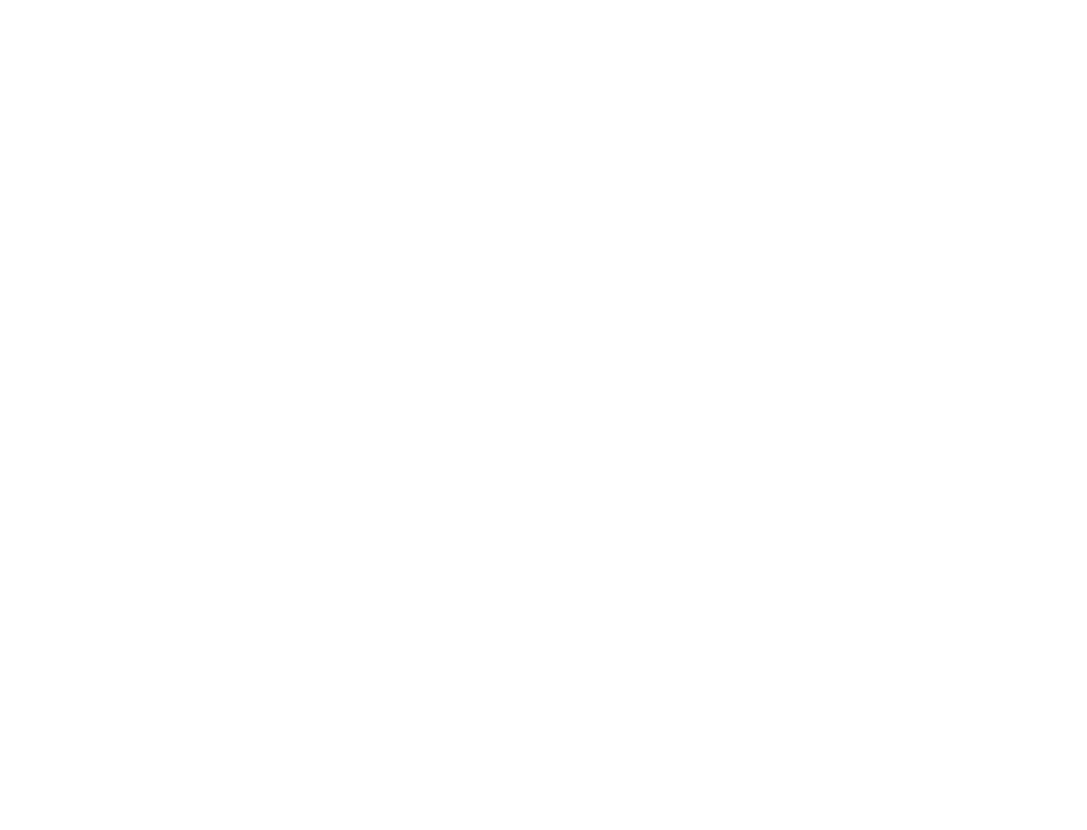
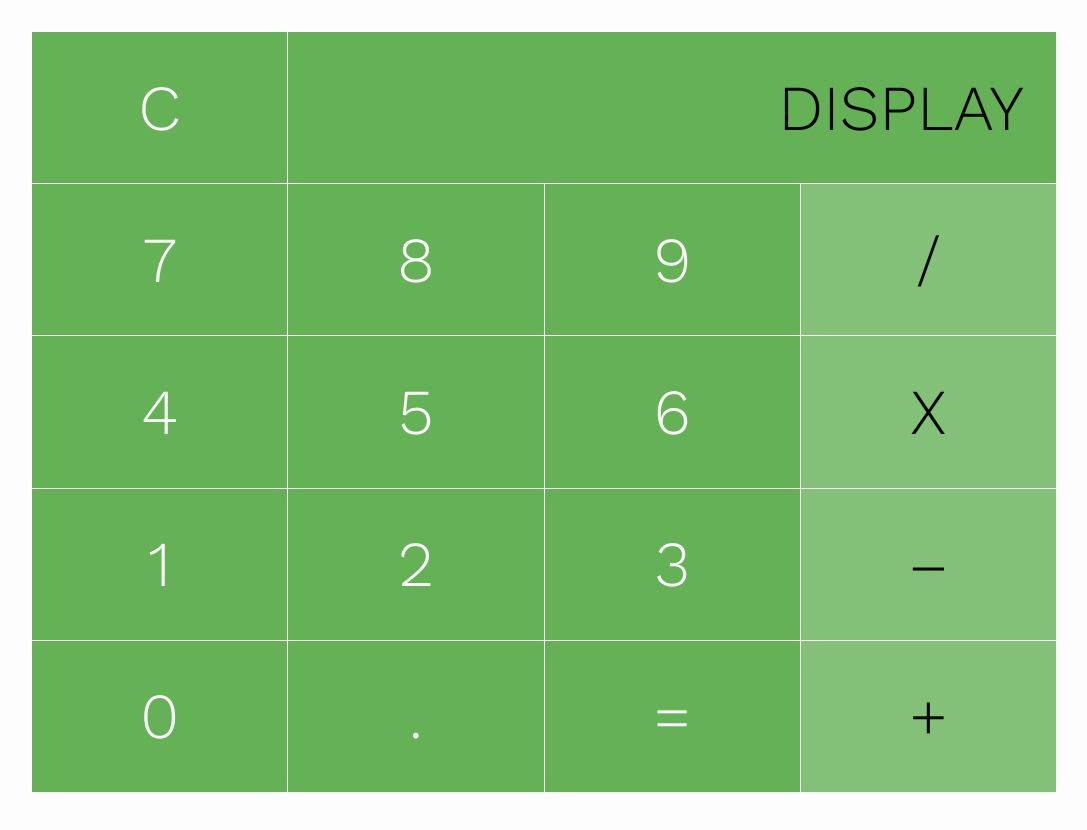
Before and after one commit to Momentum-Team-16/js-caculator-johnhamlin, a plain HTML site: page index.html in a window 1280 px wide. Shown: the whole page, without its empty margins (96-1183 px from the left). Before the commit the page ends 800 px from the top, so only its background shows below. Drawn offline with nearby package versions, Linux system fonts and the light colour scheme.

Commit message:
Implimented calculator layout in html/css

```diff
--- a/index.html
+++ b/index.html
@@ -7,5 +7,26 @@
     <script src="main.js" defer></script>
     <title>John's Calculator</title>
   </head>
-  <body></body>
+  <body>
+    <main class="calculator">
+      <div class="btn clear">C</div>
+      <div class="display">DISPLAY</div>
+      <div class="btn 7">7</div>
+      <div class="btn 8">8</div>
+      <div class="btn 9">9</div>
+      <div class="btn divide operator">/</div>
+      <div class="btn 4">4</div>
+      <div class="btn 5">5</div>
+      <div class="btn 6">6</div>
+      <div class="btn multiply operator">X</div>
+      <div class="btn 1">1</div>
+      <div class="btn 2">2</div>
+      <div class="btn 3">3</div>
+      <div class="btn minus operator">–</div>
+      <div class="btn 0">0</div>
+      <div class="btn decimal">.</div>
+      <div class="btn equals">=</div>
+      <div class="btn plus operator">+</div>
+    </main>
+  </body>
 </html>
--- a/main.css
+++ b/main.css
@@ -0,0 +1,89 @@
+/* Google Font */
+@import url('https://fonts.googleapis.com/css2?family=Work+Sans:wght@300&display=swap');
+
+/* variables for colors, fonts and sizes. */
+:root {
+  --primary: #64b255;
+  --primary-light: #83c178;
+  --white: #fdfdfd;
+  --black: #030303;
+  --font-size: 8vh;
+  --sans: 'Work Sans', sans-serif;
+}
+
+/* border box model: https://css-tricks.com/box-sizing/ */
+html {
+  box-sizing: border-box;
+  scroll-behavior: smooth;
+}
+*,
+*::before,
+*::after {
+  box-sizing: inherit;
+}
+
+/**
+ * Disable smooth scrolling when users have prefers-reduced-motion enabled
+ */
+@media screen and (prefers-reduced-motion: reduce) {
+  html {
+    scroll-behavior: auto;
+  }
+}
+
+html,
+body {
+  /* Settings pulled from stack overflow https://stackoverflow.com/questions/90178/make-a-div-fill-the-height-of-the-remaining-screen-space */
+  height: 100%;
+  margin: 0;
+  background-color: var(--white);
+  font-family: var(--sans);
+  /* font-weight: 100; */
+}
+
+.calculator {
+  height: 95%;
+  font-size: var(--font-size);
+  max-width: 80%;
+  margin: 2rem auto;
+  /* background-color: var(--green); */
+
+  display: grid;
+  grid-template-columns: 1fr 1fr 1fr 1fr;
+  gap: 1px;
+}
+
+.display {
+  grid-column: span 3;
+  color: var(--black);
+  background-color: var(--primary);
+  padding-right: 2rem;
+  text-align: right;
+  display: flex;
+  align-items: center;
+  justify-content: right;
+}
+
+.btn {
+  background-color: var(--primary);
+  color: var(--white);
+  text-align: center;
+  display: flex;
+  align-items: center;
+  justify-content: center;
+}
+
+.btn.operator {
+  color: var(--black);
+  background-color: var(--primary-light);
+}
+
+/* Hover Effects for Buttons */
+.clear:hover,
+.equals:hover {
+  background-color: var(--primary-light);
+}
+
+.btn.btn.operator:hover {
+  color: var(--white);
+}
```
